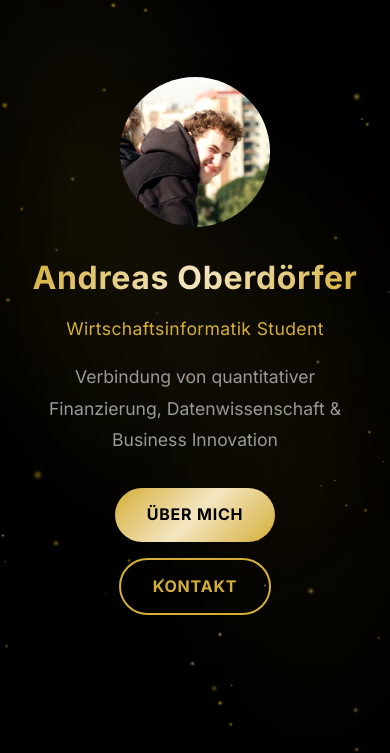
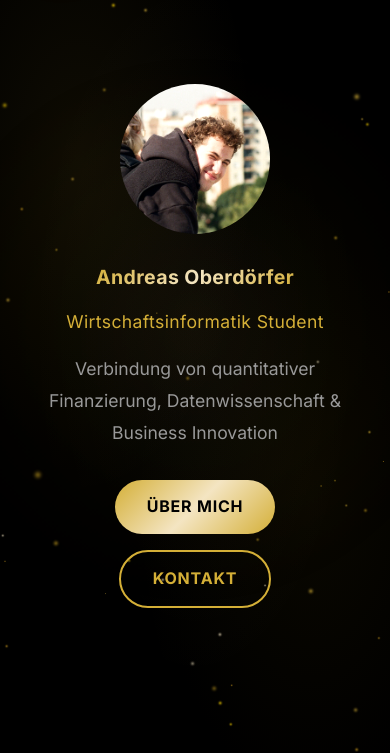
Before and after one commit to AndiCodesss/website24, an Astro site: page /de in a window 390 px wide. Shown: the part 92-845 px from the top of the page. Built offline with nearby package versions, Linux system fonts and the light colour scheme; Astro itself is replaced by a stand-in of ours.

Commit message:
style: Improve hero text responsiveness across multiple languages
- Updated the font-size of the hero h1 element using clamp for better scaling on mobile devices in the index pages for English, German, and Italian.
- Added overflow hidden to the hero h1 for improved text display.
- Introduced additional media queries for smaller screens to enhance layout and padding of hero content.

```diff
--- a/src/pages/de/index.astro
+++ b/src/pages/de/index.astro
@@ -849,12 +849,26 @@ const experience = [
 
 	@media (max-width: 768px) {
 		.hero h1 {
-			font-size: 2rem;
+			font-size: clamp(1.5rem, 4.5vw, 2rem);
 			white-space: nowrap;
+			overflow: hidden;
 		}
 
 		.hero-subtitle {
 			font-size: 1.1rem;
+		}
+	}
+
+	@media (max-width: 480px) {
+		.hero h1 {
+			font-size: clamp(1.2rem, 5vw, 1.8rem);
+			white-space: nowrap;
+			transform: scale(1);
+			transform-origin: center;
+		}
+
+		.hero-content {
+			padding: 0 1rem;
 		}
 
 		.skills-container {
--- a/src/pages/index.astro
+++ b/src/pages/index.astro
@@ -849,12 +849,26 @@ const experience = [
 
 	@media (max-width: 768px) {
 		.hero h1 {
-			font-size: 2rem;
+			font-size: clamp(1.5rem, 4.5vw, 2rem);
 			white-space: nowrap;
+			overflow: hidden;
 		}
 
 		.hero-subtitle {
 			font-size: 1.1rem;
+		}
+	}
+
+	@media (max-width: 480px) {
+		.hero h1 {
+			font-size: clamp(1.2rem, 5vw, 1.8rem);
+			white-space: nowrap;
+			transform: scale(1);
+			transform-origin: center;
+		}
+
+		.hero-content {
+			padding: 0 1rem;
 		}
 
 		.skills-container {
--- a/src/pages/it/index.astro
+++ b/src/pages/it/index.astro
@@ -849,12 +849,26 @@ const experience = [
 
 	@media (max-width: 768px) {
 		.hero h1 {
-			font-size: 2rem;
+			font-size: clamp(1.5rem, 4.5vw, 2rem);
 			white-space: nowrap;
+			overflow: hidden;
 		}
 
 		.hero-subtitle {
 			font-size: 1.1rem;
+		}
+	}
+
+	@media (max-width: 480px) {
+		.hero h1 {
+			font-size: clamp(1.2rem, 5vw, 1.8rem);
+			white-space: nowrap;
+			transform: scale(1);
+			transform-origin: center;
+		}
+
+		.hero-content {
+			padding: 0 1rem;
 		}
 
 		.skills-container {
```
